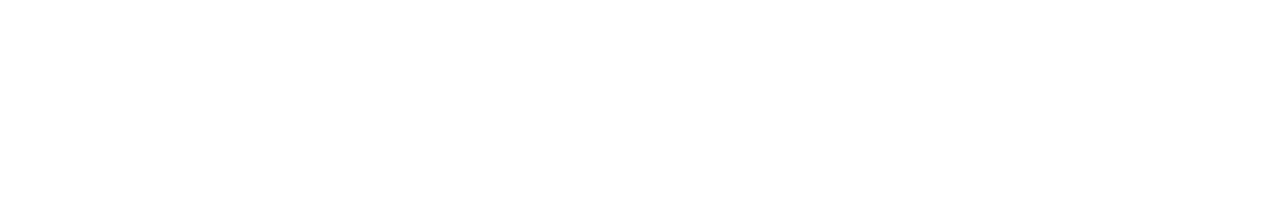
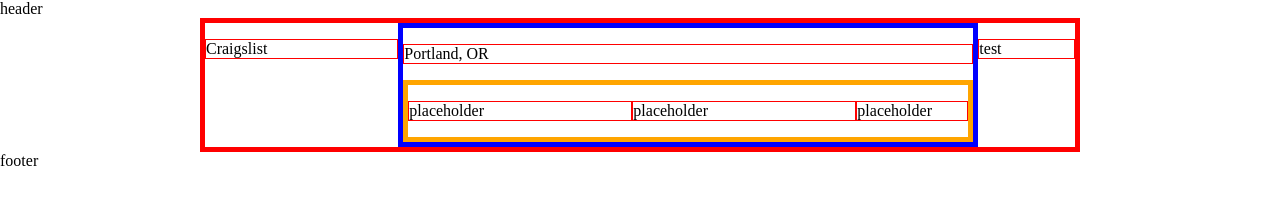
Before and after one commit to viccaruso/lab-02d-copy-a-site, a plain HTML site: page index.html in a window 1280 px wide. Drawn offline with Linux system fonts and the light colour scheme.

Commit message:
got lost in some grid structuring

```diff
--- a/index.html
+++ b/index.html
@@ -1,5 +1,6 @@
 <!DOCTYPE html>
 <html lang="en">
+
 <head>
     <meta charset="UTF-8">
     <meta http-equiv="X-UA-Compatible" content="IE=edge">
@@ -7,7 +8,44 @@
     <link rel="stylesheet" href="styles.css">
     <title>Copy A Site</title>
 </head>
+
 <body>
+    <header>
+        header
+    </header>
+
+    <main>
+        <div class="main-col-a">
+            <p>Craigslist</p>
+
+        </div>
+        <div class="main-col-b">
+
+            <div class="col-b-upper-row">
+                <p>Portland, OR</p>
+            </div>
+            <div class="col-b-bottom-row">
+                <section class="left-section">
+                    <p>placeholder</p>
+                </section>
+                <section class="mid-section">
+                    <p>placeholder</p>
+                </section>
+                <section class="right-section">
+                    <p>placeholder</p>
+                </section>
+            </div>
+        </div>
+
+        <div class="main-col-c">
+            <p>test</p>
+        </div>
+    </main>
+
+    <footer>
+        footer
+    </footer>
 
 </body>
+
 </html>
--- a/styles.css
+++ b/styles.css
@@ -0,0 +1,40 @@
+body, html {
+    width: 100%;
+    height: 100%;
+    padding: 0;
+    margin: 0;
+}
+
+* {
+    box-sizing: border-box;
+}
+
+p {
+    border: 1px solid red;
+}
+
+
+main {
+    margin: 0 200px 0 200px;
+    display: grid;
+    grid-template-columns: 2fr 6fr 1fr;
+    border: 5px solid red;
+}
+
+.main-col-b {
+    display: grid;
+    grid-template-rows: 1fr auto;
+    border: 5px solid blue;
+}
+
+.col-b-bottom-row {
+    display: grid;
+    grid-template-columns: 1fr 1fr .5fr;
+    border: 5px solid orange;
+}
+
+.left-section, .mid-section, .right-section {
+    display: grid;
+    grid-template-rows: 1fr auto;
+
+}
```
